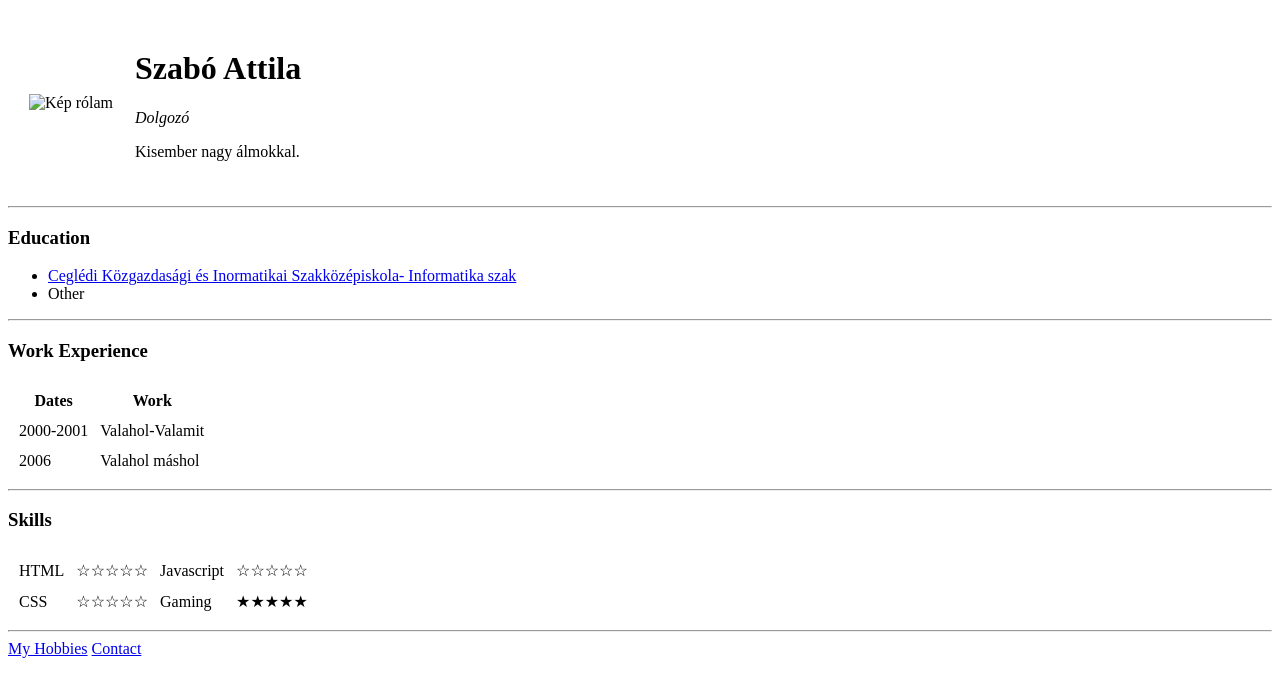
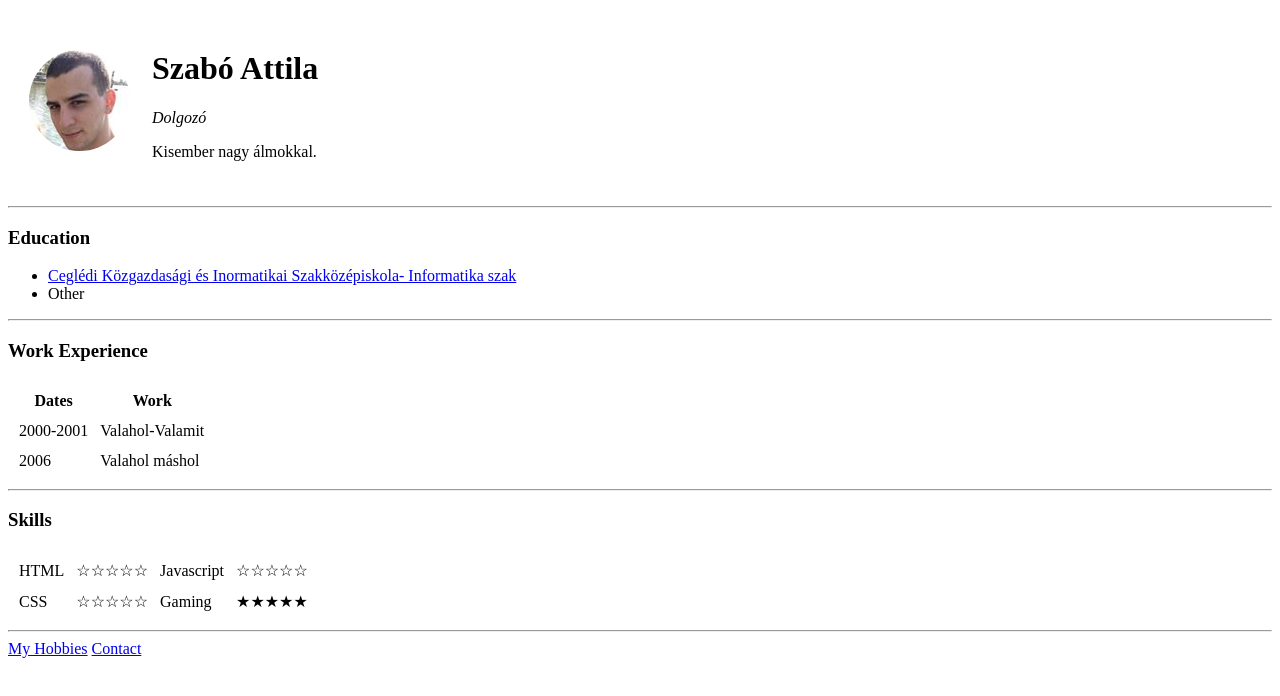
Before and after one commit to Ocsi094/CV, a plain HTML site: page index.html in a window 1280 px wide. Drawn offline with Linux system fonts and the light colour scheme.

Commit message:
Update index.html

```diff
--- a/index.html
+++ b/index.html
@@ -9,7 +9,7 @@
 <body>
   <table cellspacing="20">
     <tr>
-      <td><img src="ME.png" alt="Kép rólam"></td>
+      <td><img src="Image\ME.png" alt="Kép rólam"></td>
       <td>
         <h1>Szabó Attila</h1>
         <p><em>Dolgozó</em></p>
```
